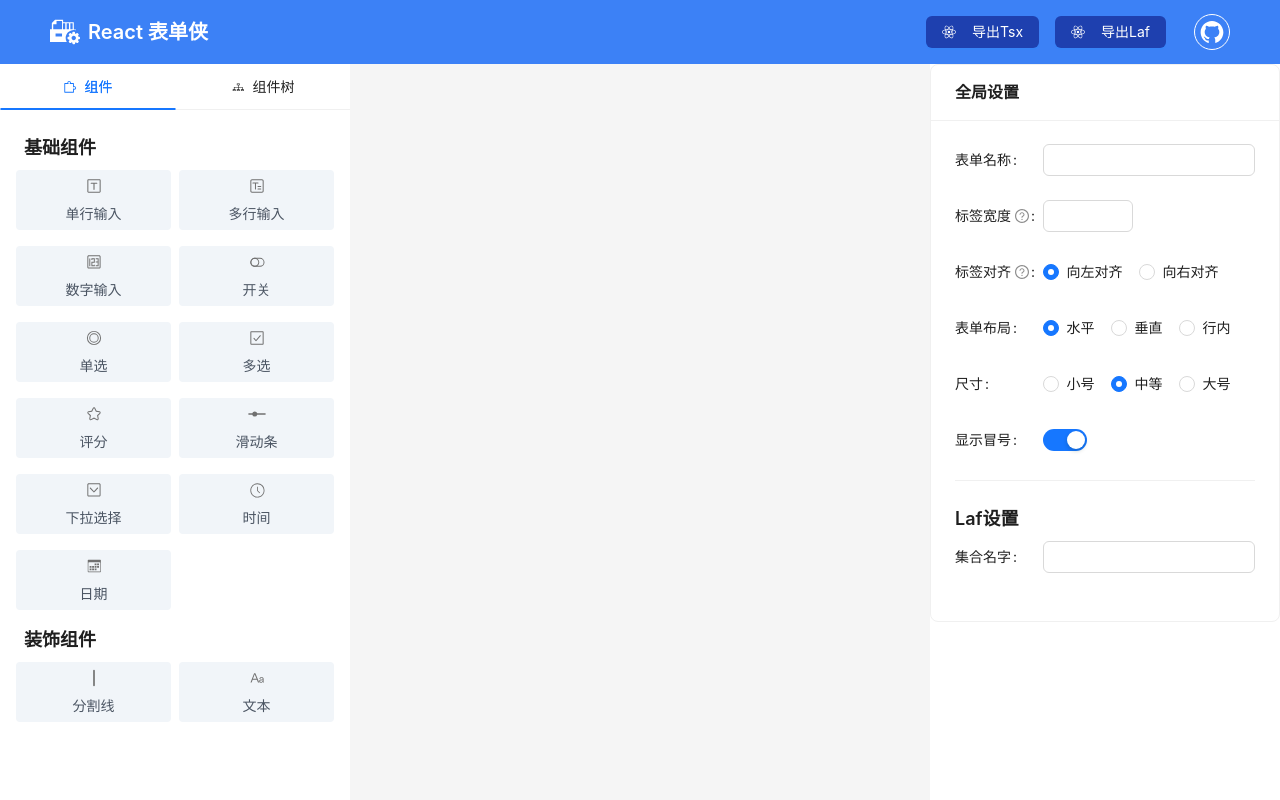
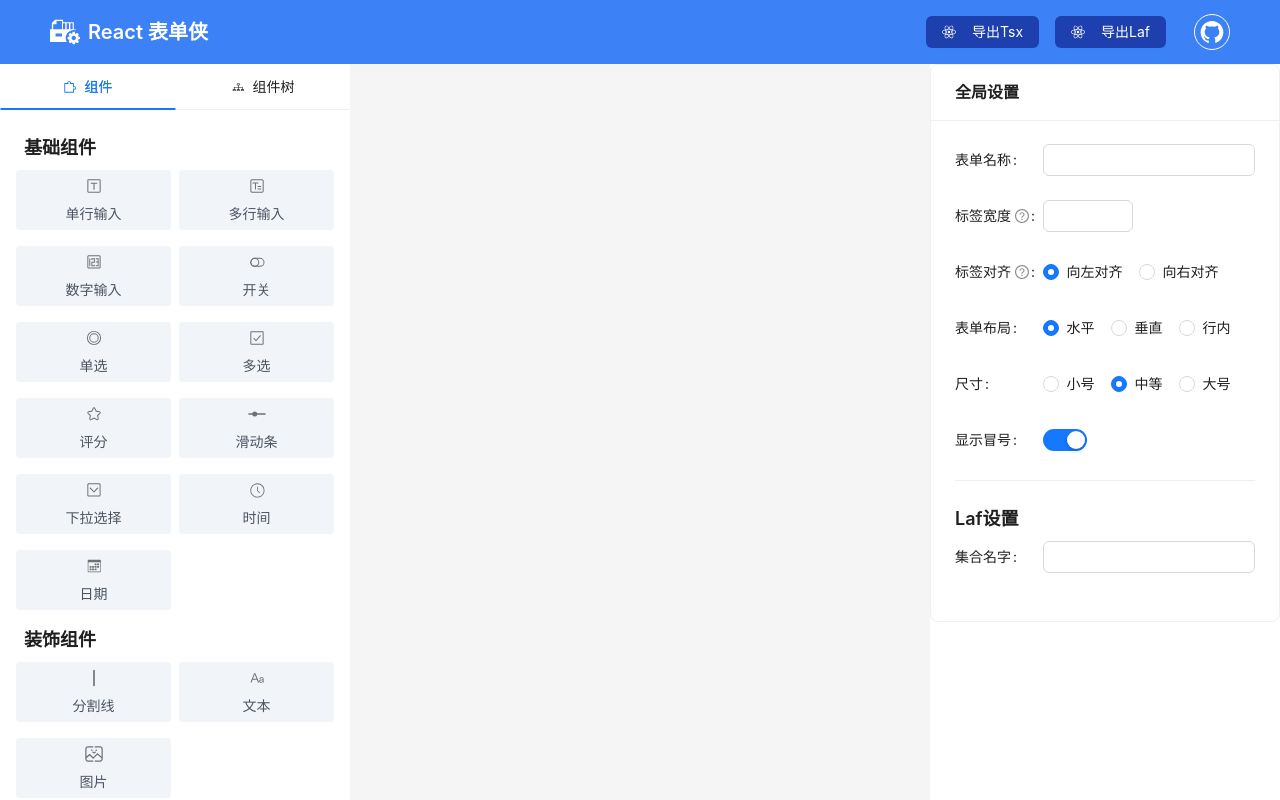
Before and after one commit to erhulee/react-form-man, a React (Vite) app: page / in a window 1280 px wide. Built offline with nearby package versions, Linux system fonts and the light colour scheme.

Commit message:
倒腾一下代码罢了

```diff
--- /dev/null
+++ b/src/Icons/Image.tsx
@@ -0,0 +1,21 @@
+import { SVGProps } from "react";
+const SvgImage = (props: SVGProps<SVGSVGElement>) => (
+  <svg
+    className="image_svg__icon"
+    viewBox="0 0 1024 1024"
+    xmlns="http://www.w3.org/2000/svg"
+    width="1em"
+    height="1em"
+    {...props}
+  >
+    <path
+      d="M400.696 268.795c-17.249 0-31.233 13.986-31.233 31.233v30.471c0 17.249 13.986 31.233 31.233 31.233s31.233-13.986 31.233-31.233v-30.471c0-17.249-13.985-31.233-31.233-31.233zM623.649 361.734c17.249 0 31.234-13.986 31.234-31.233V300.03c0-17.249-13.986-31.233-31.234-31.233s-31.233 13.986-31.233 31.233v30.471c-.001 17.248 13.985 31.233 31.233 31.233zM438.295 388.804c-14.656 9.104-19.155 28.362-10.05 43.013 11.209 18.047 41.976 48.59 86.157 48.59 43.958 0 75.1-30.313 86.574-48.223 9.303-14.529 5.068-33.847-9.455-43.15-14.539-9.298-33.852-5.068-43.15 9.455-.122.199-13.38 19.45-33.969 19.45-20.009 0-32.444-18.128-33.278-19.373-9.166-14.423-28.28-18.805-42.829-9.761z"
+      fill="#707070"
+    />
+    <path
+      d="M824.509 116.69H571.592c-17.249 0-31.233 13.986-31.233 31.234s13.985 31.233 31.233 31.233H824.51c40.18 0 72.878 32.693 72.878 72.88v396.965L708.053 483.708c-12.2-10.656-30.517-10.208-42.173.996L468.578 674.162 309.521 517.52c-11.895-11.703-30.903-12.003-43.154-.646l-139.41 129.29V252.037c0-40.186 32.693-72.879 72.88-72.879h252.916c17.248 0 31.233-13.985 31.233-31.233S470 116.691 452.752 116.691H199.836c-74.632 0-135.346 60.713-135.346 135.346v520.564c0 74.633 60.714 135.347 135.346 135.347h252.917c17.248 0 31.233-13.986 31.233-31.233S470 845.48 452.753 845.48H199.836c-40.186 0-72.878-32.692-72.878-72.879v-41.239L286.96 582.978l159.428 157.007c12.048 11.866 31.36 11.982 43.546.275l198.577-190.687 208.876 182.346v40.683c0 40.187-32.697 72.88-72.878 72.88H571.592c-17.249 0-31.233 13.985-31.233 31.233s13.985 31.233 31.233 31.233H824.51c74.627 0 135.346-60.714 135.346-135.347V252.037c0-74.633-60.719-135.346-135.346-135.346z"
+      fill="#707070"
+    />
+  </svg>
+);
+export default SvgImage;
--- a/src/Icons/index.ts
+++ b/src/Icons/index.ts
@@ -9,6 +9,7 @@ export { default as GithubIcon } from "./Github";
 export { default as GoBackIcon } from "./GoBack";
 export { default as GoOnIcon } from "./GoOn";
 export { default as HorizontalLineIcon } from "./HorizontalLine";
+export { default as ImageIcon } from "./Image";
 export { default as InputIcon } from "./Input";
 export { default as NumberIcon } from "./Number";
 export { default as RadioIcon } from "./Radio";
--- /dev/null
+++ b/src/pages/main/components/wiget-list/form-widget/image-widget.tsx
@@ -0,0 +1,50 @@
+import { Image } from "antd";
+import { cloneDeep } from "lodash-es";
+import clearFormItemProps from "../share/clearFormItemProps";
+import splitProps from "../share/splitProps";
+import { FormWigetKit } from "../share/type";
+import { BaseActor, WidgetType } from "../share/Widget";
+
+export type ImageActor = BaseActor & {
+  type: WidgetType.Image
+  props: {
+    // type: "horizontal" | "vertical";
+  };
+};
+
+export const imageWigetKit: FormWigetKit = {
+  columns: [
+    {
+      title: "alt",
+      dataIndex: "alt",
+      valueType: "input",
+      formItemProps:{
+          tooltip: "图片描述"
+      }
+    },
+    {
+        title: "alt",
+        dataIndex: "alt",
+        valueType: "input",
+        formItemProps:{
+            tooltip: "图片描述"
+        }
+    },
+    {
+        title: "alt",
+        dataIndex: "alt",
+        valueType: "input",
+        formItemProps:{
+            tooltip: "图片描述"
+        }
+    },
+
+  ],
+  generate(_props: any) {
+    const props = cloneDeep(_props);
+    return ` <Image {...props} ${splitProps(props)}/>`;
+  },
+  createInstance: (props: any) => {
+    return  <Image {...props}/>
+  },
+};
--- a/src/pages/main/components/wiget-list/form-widget/index.ts
+++ b/src/pages/main/components/wiget-list/form-widget/index.ts
@@ -12,6 +12,7 @@ import { selectWigetKit } from "./select-widget";
 import { textWigetKit } from "./text-widget";
 import { timeWigetKit } from "./time-widget";
 import { dateWigetKit } from "./date-widget";
+import { imageWigetKit } from "./image-widget";
 
 export type { DividerActor } from "./divider-widget"
 export type { InputActor } from "./input-widget";
@@ -26,6 +27,8 @@ export type { SelectActor} from "./select-widget"
 export type { TextActor } from "./text-widget"
 export type { TimeActor} from "./time-widget"
 export type { DateActor} from "./date-widget"
+export type { ImageActor } from "./image-widget"
+
 export const wigetKitMap: {
     [index: string]: FormWigetKit
 } = {
@@ -41,5 +44,6 @@ export const wigetKitMap: {
     "select": selectWigetKit,
     "text": textWigetKit,
     "time": timeWigetKit,
-    "date": dateWigetKit
+    "date": dateWigetKit,
+    "image": imageWigetKit
 }
--- a/src/pages/main/components/wiget-list/share/Widget.ts
+++ b/src/pages/main/components/wiget-list/share/Widget.ts
@@ -1,4 +1,4 @@
-import { InputActor, TextareaActor, NumberActor, SwitchActor, RadioActor, CheckboxActor, DividerActor, RateActor, SliderActor, TextActor,  TimeActor, DateActor } from "../form-widget";
+import { InputActor, TextareaActor, NumberActor, SwitchActor, RadioActor, CheckboxActor, DividerActor, RateActor, SliderActor, TextActor,  TimeActor, DateActor, ImageActor } from "../form-widget";
 import { SelectActor } from "../form-widget/select-widget";
 
 export enum WidgetType {
@@ -16,7 +16,8 @@ export enum WidgetType {
   Date = "date",
 
   Text = "text",
-  Divider = "divider"
+  Divider = "divider",
+  Image = "image"
 
 
 }
@@ -125,4 +126,4 @@ export function createTitleDividerColumns(title: string, withDivier?:boolean){
 }
 
 export type Actor = InputActor | TextareaActor | NumberActor | SwitchActor | RadioActor | CheckboxActor
-  | DividerActor | RateActor | SliderActor | SelectActor | TextActor | TimeActor | DateActor;
+  | DividerActor | RateActor | SliderActor | SelectActor | TextActor | TimeActor | DateActor | ImageActor;
--- a/src/pages/main/constant.tsx
+++ b/src/pages/main/constant.tsx
@@ -2,6 +2,7 @@ import {
   CalendarIcon,
   CheckboxIcon,
   HorizontalLineIcon,
+  ImageIcon,
   InputIcon,
   NumberIcon,
   RadioIcon,
@@ -207,4 +208,14 @@ export const decoratorList: Array<WigetItemProps> = [
       },
     },
   },
+  {
+    icon: <ImageIcon></ImageIcon>,
+    name: "图片",
+    schemaInfo: {
+      type: WidgetType.Image,
+      props: {
+        content: "",
+      },
+    },
+  }
 ];
```
Also changed, not shown: src/assets/icons/image.svg (added).
